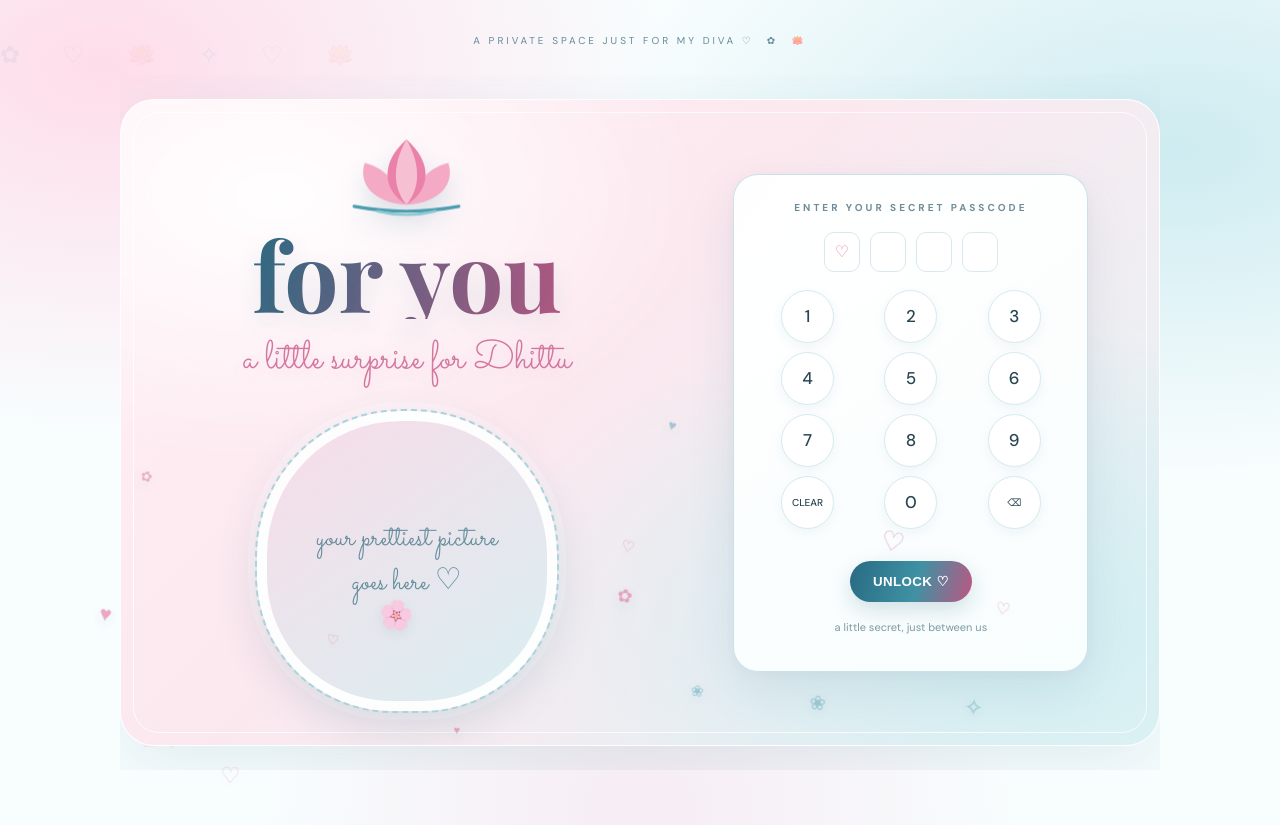
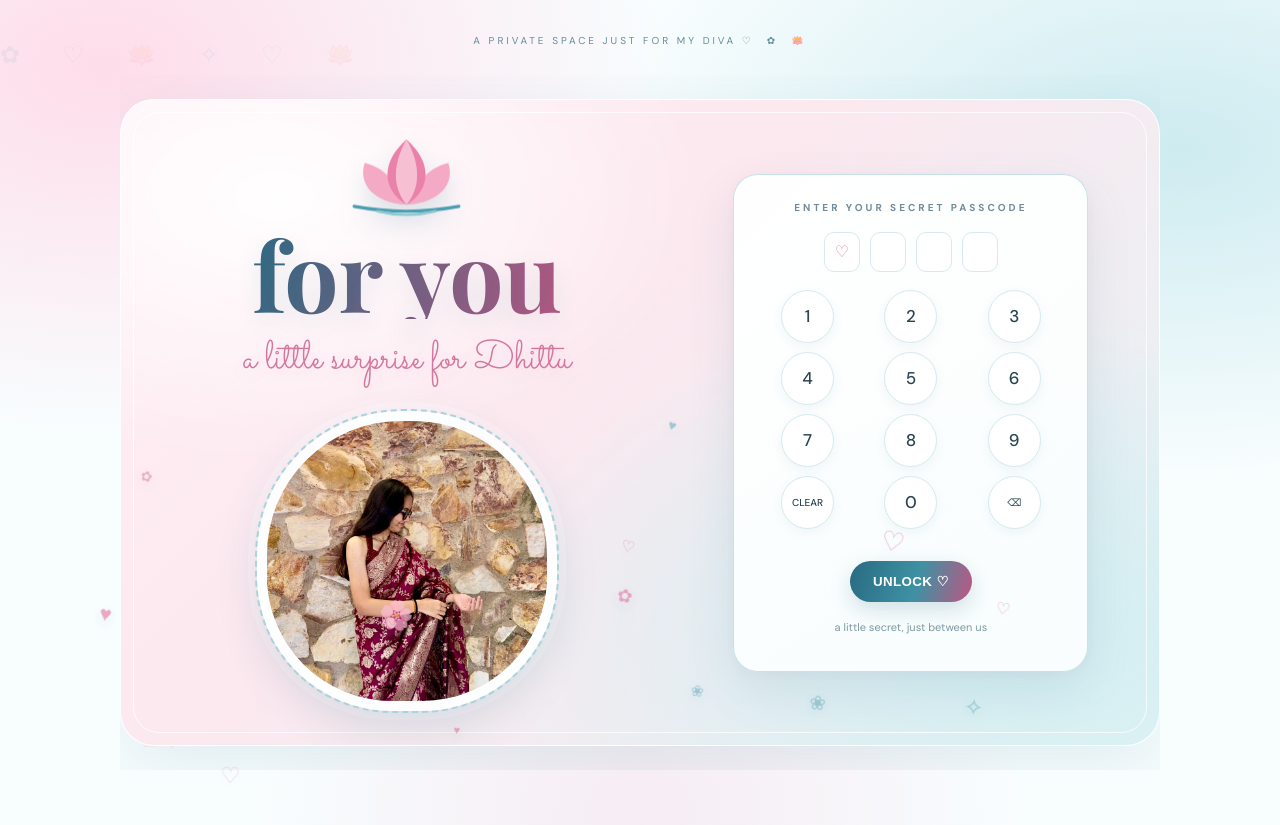
Before and after one commit to Heet2911/happybirthdaydhriti, a plain HTML site: page index.html in a window 1280 px wide. Drawn offline with nearby package versions, Linux system fonts and the light colour scheme.

Commit message:
index.html

```diff
--- a/index.html
+++ b/index.html
@@ -199,7 +199,7 @@ body:before{
 const CONFIG = {
   herName: "Dhittu",
   passcode: "2911", // CHANGE THIS to a special 4-digit number
-  coverPhoto: "assets/234.jpg",
+  coverPhoto: "234.jpg",
   letter: [
     "Happiest 18th Birthday, Dhittu ♡",
     "Omggg, my BABY has officially turned in an ADULT; WOHOOOOOO.",
@@ -210,15 +210,15 @@ const CONFIG = {
   ],
   signature: "With lots of love ♡",
   memories: [
-    { photo:"assets/789.jpg", caption:"your smile ♡" },
-    { photo:"assets/912.jpg", caption:"the face full of stories" },
-    { photo:"assets/678.jpg", caption:"pretty as always" },
-    { photo:"assets/123.jpg", caption:"one for the books" },
-    { photo:"assets/345.jpg", caption:"this little memory" },
-    { photo:"assets/890.jpg", caption:"one more moment, please" },
-    { photo:"assets/567.jpg", caption:"another reason to smile" },
-    { photo:"assets/456.jpg", caption:"simply you ♡" },
-    { photo:"assets/imp.JPEG", caption:"and many more ♡" }
+    { photo:"789.jpg", caption:"your smile ♡" },
+    { photo:"912.jpg", caption:"the face full of stories" },
+    { photo:"678.jpg", caption:"pretty as always" },
+    { photo:"123.jpg", caption:"one for the books" },
+    { photo:"345.jpg", caption:"this little memory" },
+    { photo:"890.jpg", caption:"one more moment, please" },
+    { photo:"567.jpg", caption:"another reason to smile" },
+    { photo:"456.jpg", caption:"simply you ♡" },
+    { photo:"imp.JPEG", caption:"and many more ♡" }
     // Add more: { photo:"assets/photo-10.jpg", caption:"your caption" },
   ],
   timeline: [
@@ -238,7 +238,7 @@ const CONFIG = {
   ],
   songTitle:"Song for Mahhh Dhittu",
   songArtist:"our little soundtrack ♡",
-  songFile:"assets/our-song.mp3",
+  songFile:"our-song.mp3",
   giftMessage:"Once again, Happiest Birthday to the most beautiful soullll! ❤️ Keep shining brighter and brighter, keep growing, keep chasing everything your heart desires, and never forget to enjoy every little moment life has to offer. Dhriti, always remember that I'll be cheering for you, believing in you and wishing the very best for you, even on the days when you find it difficult to believe in yourself. No matter how tough life gets(call me) or how lonely things(call me) might feel, I hope you always know that you'll have someone rooting for you, standing by your side and wanting to see you happy. I'll always be proud of the person you are and the person you're becoming. AND GIRLLLL, YOU LOOK FRRR SOOOO CUTIEEE TODAYYYYY!! LIKE HOW CAN SOMEONE BE THIS PRETTYYYY?! 😭💕 Loveee youuu sooooo muchhh, Dhittu! ♡",
   finalMessage:"I hope u have enjoyed today as much as you enjoyed the 7th and 8th grade classes. Beautiful gurlll ur boiii is literally waiting for youu. You literally are my everything and no one could ever enter or make or replace the space that you have in me cuz you are the supreme of my soul. You have no idea how much i love and miss you Budayyy Gurlieee. Once again Many Many Happy Returns of the Day Dhitttuuuu, may this year bring you beautiful surprises, big wins, peaceful days and a thousand reasons to smile. LOVEEE YOU FUCKINGGG SOOOOO MUCHHHH ♡ MISS YOU SOOOOO MUCHHHH CUTIEEE PIEEE",
   finalSignature:"always dhriti's heet ♡"
```
